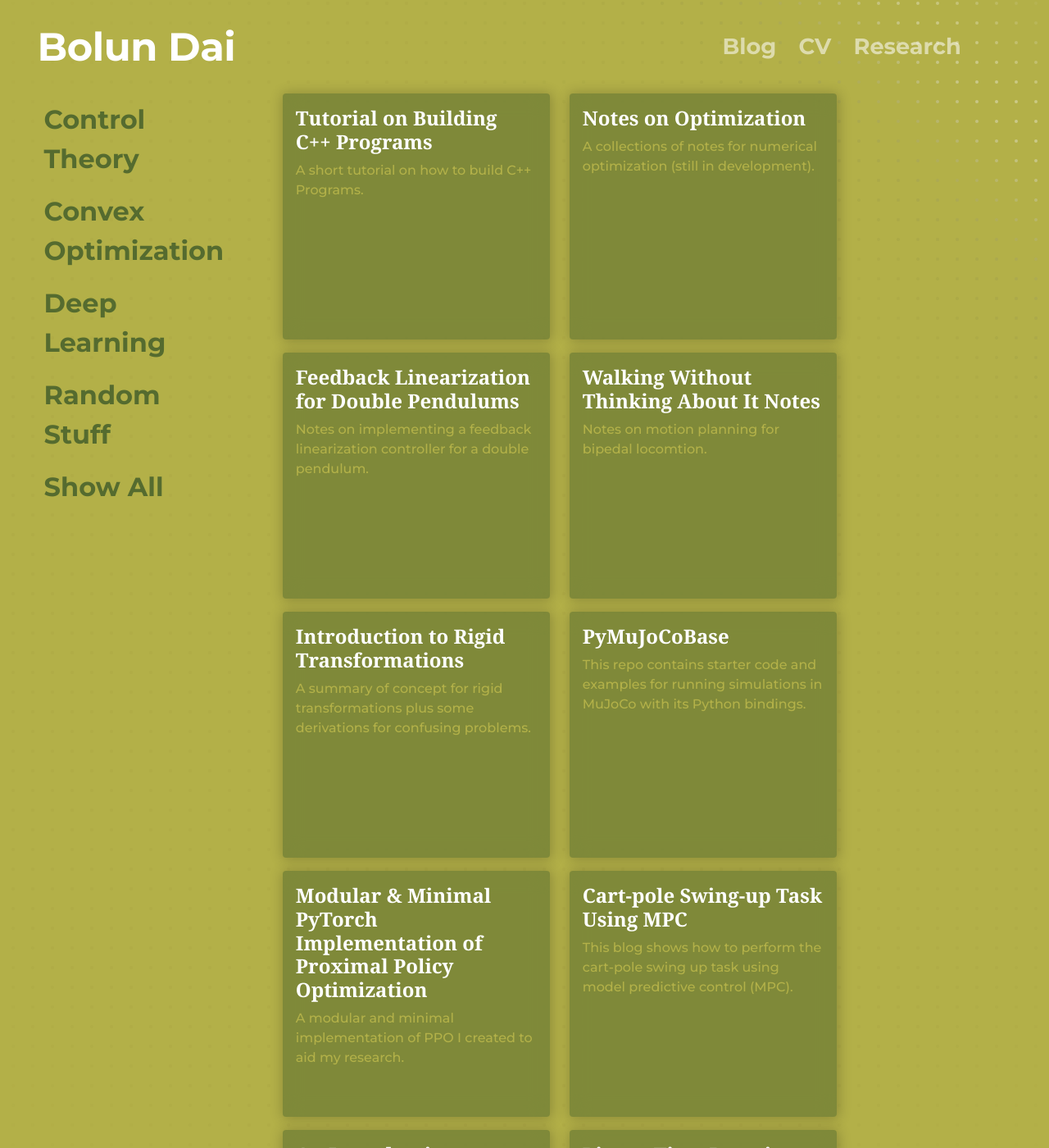
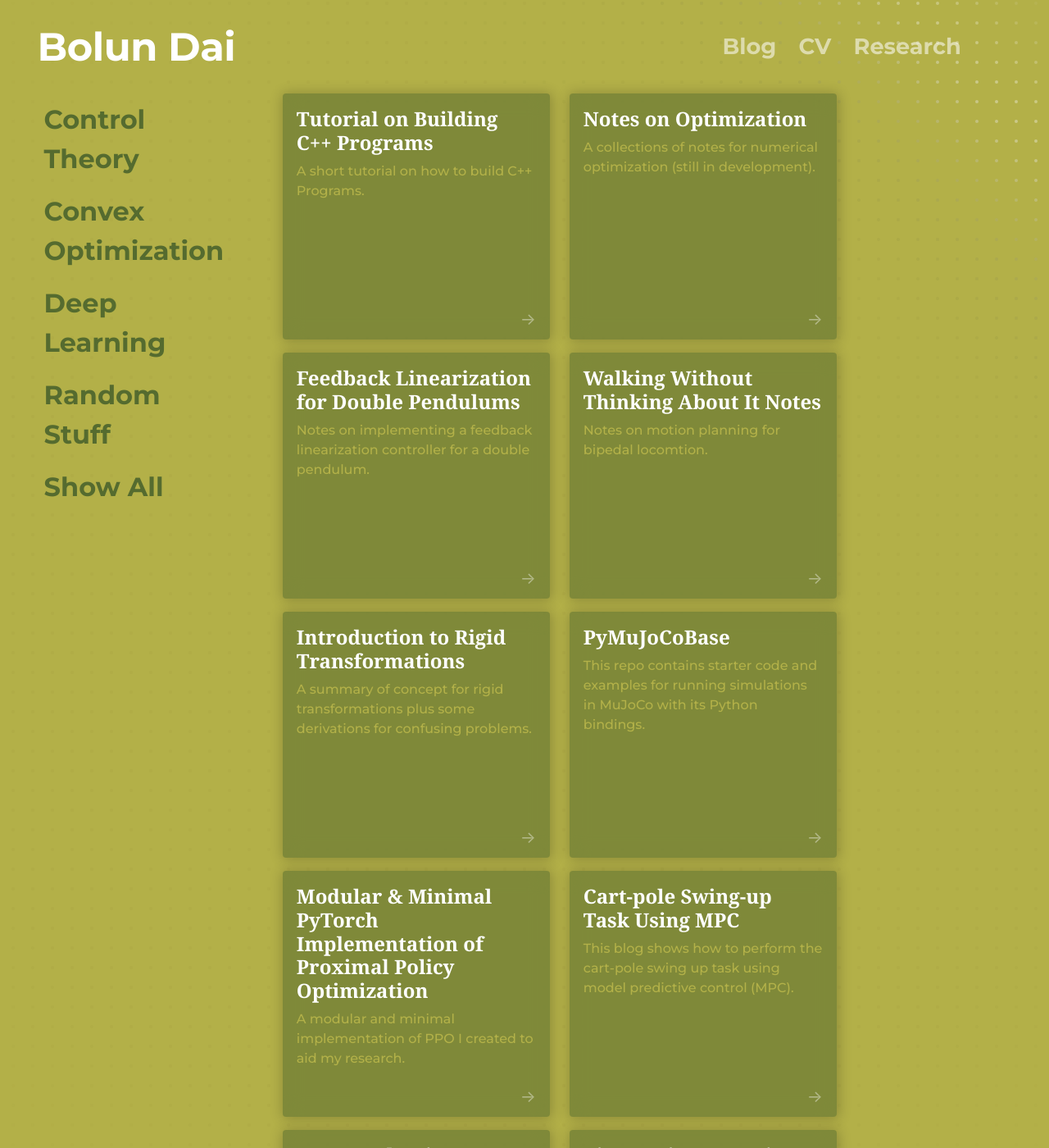
Before and after one commit to BolunDai0216/BolunDai0216.github.io, a Jekyll site: the page built from blog.html, in a window 1280 px wide and 1400 px high. Shown: the whole window at 82% size. Built offline with Jekyll 4.4.1, drawn with Linux system fonts in a browser that asks for light colours.

Commit message:
added hover effect to the cards

```diff
--- a/_sass/blog.scss
+++ b/_sass/blog.scss
@@ -23,12 +23,36 @@
     font-weight: bolder;
 }
 
-.card-title a {
+.card-title {
     font-family: Georgia, 'Times New Roman', Times, serif;
     color: white;
-    text-decoration: none;
     font-size: 24px;
     font-weight: bold;
+}
+
+/* Stretched link: title <a> covers the entire card. */
+.card-link-stretched {
+    color: white;
+    text-decoration: none;
+    font: inherit;
+}
+
+.card-link-stretched::after {
+    content: "";
+    position: absolute;
+    inset: 0;
+    z-index: 1;
+}
+
+.card-link-stretched:hover {
+    color: white;
+    text-decoration: none;
+}
+
+/* Inner links (inside card-text) stay clickable above the stretched overlay. */
+.card-text a {
+    position: relative;
+    z-index: 2;
 }
 
 .card-text {
@@ -39,16 +63,36 @@
 }
 
 .card {
+    position: relative;
     background-color: rgba(85, 107, 47, 0.55);
     backdrop-filter: blur(12px);
     -webkit-backdrop-filter: blur(12px);
     height: 300px;
-    border: none;
+    border: 1.5px solid transparent;
     box-shadow: 1px 1px 15px 2px rgba(0, 0, 0, 0.2);
+    cursor: pointer;
+    transition: transform 0.25s ease, box-shadow 0.25s ease, border-color 0.25s ease;
 }
 
 .card:hover {
-    box-shadow: 4px 4px 15px 6px rgba(0, 0, 0, 0.2);
+    transform: translateY(-4px);
+    box-shadow: 4px 6px 20px 6px rgba(0, 0, 0, 0.3);
+    border-color: rgba(255, 255, 255, 0.25);
+}
+
+.card:hover .card-arrow {
+    color: white;
+    transform: translateX(3px);
+}
+
+.card-arrow {
+    position: absolute;
+    bottom: 14px;
+    right: 16px;
+    color: rgba(255, 255, 255, 0.4);
+    font-size: 20px;
+    line-height: 1;
+    transition: transform 0.2s ease, color 0.2s ease;
 }
 
 .blog-title {
@@ -183,7 +227,7 @@
 }
 
 @media (max-width: 767.98px) {
-    .card-title a {
+    .card-title {
         font-size: 19px;
         line-height: 1.3;
     }
@@ -213,6 +257,21 @@
     .card {
         height: auto;
         min-height: 0;
+        transition: none;
+    }
+
+    .card:hover {
+        transform: none;
+        box-shadow: 1px 1px 15px 2px rgba(0, 0, 0, 0.2);
+        border-color: transparent;
+    }
+
+    .card-arrow {
+        color: rgba(255, 255, 255, 0.6);
+        position: static;
+        display: block;
+        text-align: right;
+        padding: 0 16px 10px;
     }
 
     /* The card wrapper has inline style="width: 350px" — override with
--- a/_sass/re.scss
+++ b/_sass/re.scss
@@ -39,8 +39,15 @@
     background-color: rgba(179, 80, 37, 0.55);
     backdrop-filter: blur(12px);
     -webkit-backdrop-filter: blur(12px);
-    border: none;
+    border: 1.5px solid transparent;
     box-shadow: 1px 1px 15px 2px rgba(0, 0, 0, 0.2);
+    transition: transform 0.25s ease, box-shadow 0.25s ease, border-color 0.25s ease;
+}
+
+.research-card:hover {
+    transform: translateY(-4px);
+    box-shadow: 4px 6px 20px 6px rgba(0, 0, 0, 0.3);
+    border-color: rgba(255, 255, 255, 0.25);
 }
 
 .arxiv-link {
@@ -178,6 +185,13 @@
     .research-card {
         margin-left: 0;
         margin-right: 0;
+        transition: none;
+    }
+
+    .research-card:hover {
+        transform: none;
+        box-shadow: 1px 1px 15px 2px rgba(0, 0, 0, 0.2);
+        border-color: transparent;
     }
 
     .research-card > .row > [class*="col-"] {
--- a/blog.html
+++ b/blog.html
@@ -22,14 +22,13 @@
                     <div class="card">
                         <div class="card-body">
                             <h5 class="card-title">
-                                <a href="{% if post.link == 'None' %}{{ post.url }}{% else %}{{ post.link}}{% endif %}">
+                                <a class="card-link-stretched" href="{% if post.link == 'None' %}{{ post.url }}{% else %}{{ post.link}}{% endif %}">
                                     {{ post.title }}
                                 </a>
                             </h5>
-                            <p class="card-text">
-                                {{ post.text }}
-                            </p>
+                            <p class="card-text">{{ post.text }}</p>
                         </div>
+                        <span class="card-arrow" aria-hidden="true">→</span>
                     </div>
                 </div>
                 {% endfor %}
```
